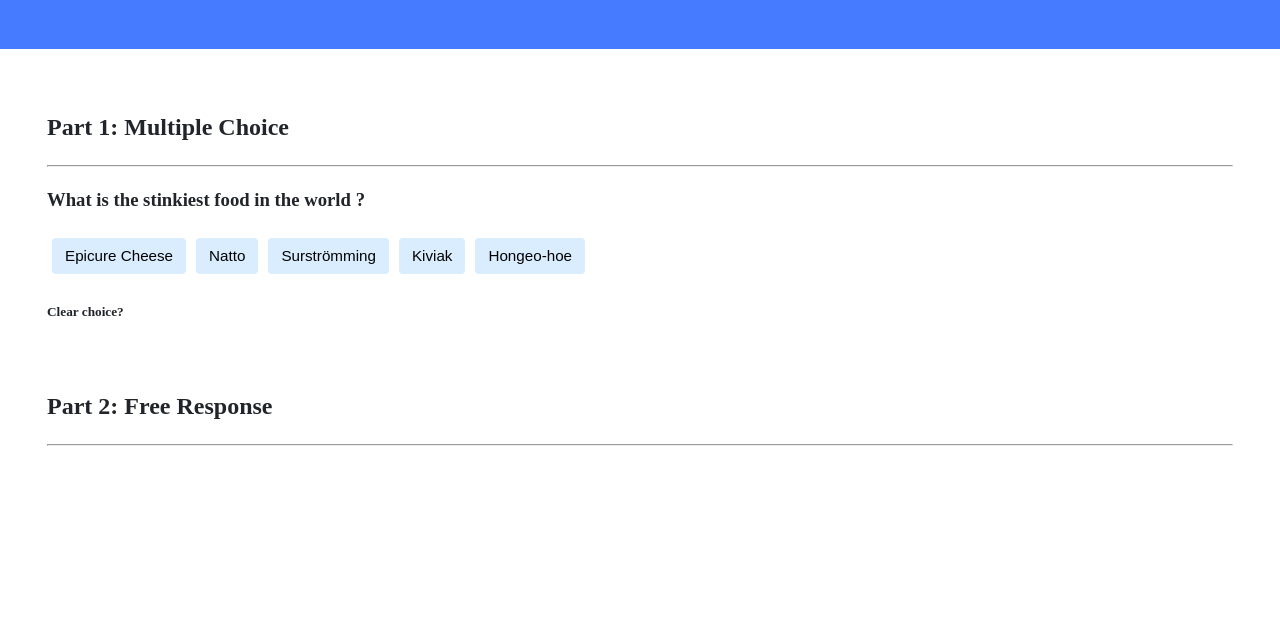
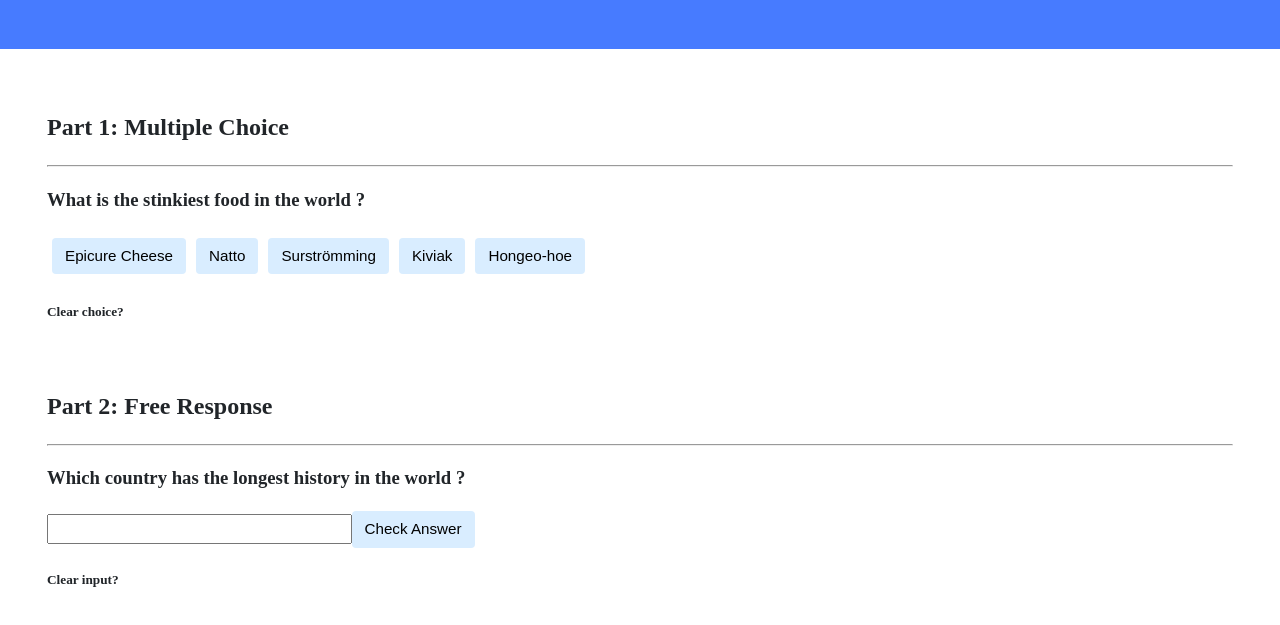
Before and after one commit to mikuCS50/Trivia, a plain HTML site: page index.html in a window 1280 px wide. Shown: the part 151-776 px from the top of the page. Drawn offline with Linux system fonts and the light colour scheme.

Commit message:
add free response

```diff
--- a/index.html
+++ b/index.html
@@ -24,7 +24,6 @@
                 let p1_q_elm = document.createElement("h3");
                 p1_q_elm.setAttribute("id", "p1_q_elm")
 
-                //chose db randomly
                 p1_q_elm.textContent = trivia_p1_db[0]["q"];
                 p1_question.appendChild(p1_q_elm);
 
@@ -113,9 +112,81 @@
                  })
 
             //part2
+            const trivia_p2_db = [{q :"Which country has the longest history in the world ?", a : "iran"}];
 
+            //create elements
+            let p2_question = document.body.querySelector("#p2_question");
+            let p2_q_elm = document.createElement("h3");
+            p2_q_elm.setAttribute("id", "p2_q_elm");
 
-            }
+            p2_q_elm.textContent = trivia_p2_db[0]["q"];
+            p2_question.appendChild(p2_q_elm);
+
+            let p2_answer = document.body.querySelector("#p2_answer");
+            let input_board = document.createElement("div");
+            input_board.setAttribute("id","input_board");
+
+            let input = document.createElement("input");
+            input.setAttribute("id","input");
+            input.setAttribute("type","text");
+
+            let submit = document.createElement("input");
+            submit.setAttribute("id","submit");
+            submit.setAttribute("type","submit");
+            submit.setAttribute("value","Check Answer");
+
+            p2_answer.appendChild(input_board);
+            input_board.appendChild(input);
+            input_board.appendChild(submit);
+
+            let p2_message_board = document.createElement("div");
+            p2_q_elm.appendChild(p2_message_board);
+
+            let p2_a_yes_message = document.createElement("h2");
+            p2_a_yes_message.textContent ="Correct!";
+            p2_a_yes_message.setAttribute("id", "p2_correct")
+            p2_a_yes_message.style.color = "green";
+
+            let p2_a_no_message = document.createElement("h2");
+            p2_a_no_message.textContent ="Incorrect";
+            p2_a_no_message.setAttribute("id", "incorrect");
+            p2_a_no_message.style.color = "red";
+
+            //make event
+            input.addEventListener("change", function(e){
+                input.textContent = e.target.value;
+            });
+            submit.addEventListener("click", function(){
+                console.log(input.textContent);
+                if (input.textContent.toLowerCase() === trivia_p2_db[0]["a"]){
+                    //show message
+                    if (!document.body.contains(p2_a_yes_message)){
+                        if (document.body.contains(p2_a_no_message)){
+                                p2_a_no_message.remove();
+                                    }
+                        p2_message_board.appendChild(p2_a_yes_message);
+                        input.style.backgroundColor = "lightgreen";
+                        }
+                    } else if (!document.body.contains(p2_a_no_message)){
+                                if (document.body.contains(p2_a_yes_message)){
+                                        p2_a_yes_message.remove();
+                                }
+                                p2_message_board.appendChild(p2_a_no_message);
+                                input.style.backgroundColor = "coral";
+                    };
+            });
+            //set clear
+            let p2_clear = document.querySelector("#p2_clear");
+            p2_clear.addEventListener("click", function(){
+                if (document.body.contains(p2_a_yes_message)){
+                        p2_a_yes_message.remove();
+                } else if (document.body.contains(p2_a_no_message)){
+                        p2_a_no_message.remove();
+                    };
+                input.style.backgroundColor = "white";
+                input.value = "";
+                 })
+        }
 
         </script>
 
@@ -144,6 +215,9 @@
                 <hr>
 
                 <!-- TODO: Add free response question here -->
+                <div id="p2_question"></div>
+                <div id="p2_answer"></div>
+                <h5 id="p2_clear">Clear input?</h5>
 
             </div>
 
```
